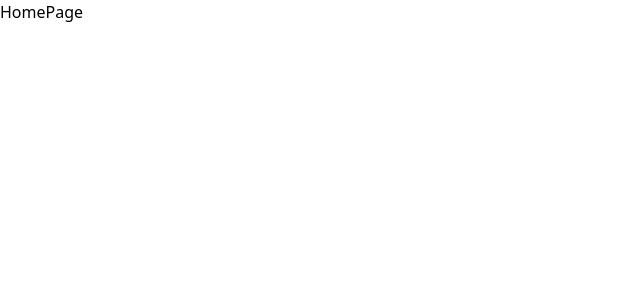
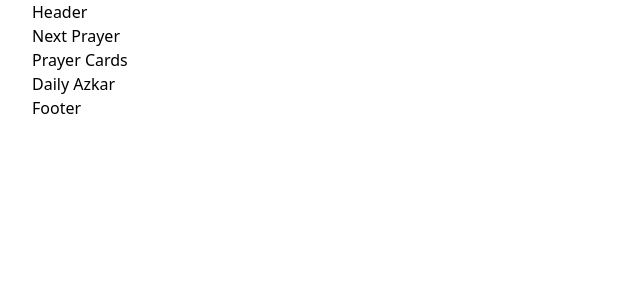
Before and after one commit to k7areef/Adan, a React (Vite) app: page / in a window 1280 px wide. Shown: the top 300 px of the page, without its empty margins (0-640 px from the left). Built offline with nearby package versions, Linux system fonts and the light colour scheme.

Commit message:
feat(layout): add header and footer to App component; enhance HomePage with new sections

```diff
--- a/src/App.jsx
+++ b/src/App.jsx
@@ -1,14 +1,21 @@
 import { Route, Routes } from "react-router-dom";
 // Pages:
 import HomePage from "@pages/HomePage";
+// Common Components:
+import Header from "@components/layout/Header";
+import Footer from "@components/layout/Footer";
 
 function App() {
   return (
     <div className="App">
+      {/* Header */}
+      <Header />
       {/* Routes */}
       <Routes>
         <Route path="/" element={<HomePage />} />
       </Routes>
+      {/* Footer */}
+      <Footer />
     </div>
   )
 }
--- /dev/null
+++ b/src/components/layout/Footer.jsx
@@ -0,0 +1,11 @@
+function Footer() {
+    return (
+        <footer>
+            <div className="container">
+                Footer
+            </div>
+        </footer>
+    )
+}
+
+export default Footer;
--- /dev/null
+++ b/src/components/layout/Header.jsx
@@ -0,0 +1,11 @@
+function Header() {
+    return (
+        <header>
+            <div className="container">
+                Header
+            </div>
+        </header>
+    )
+}
+
+export default Header;
--- /dev/null
+++ b/src/components/sections/DailyAzkar.jsx
@@ -0,0 +1,11 @@
+function DailyAzkar() {
+    return (
+        <section className="daily-azkar-section" id="dailyAzkar">
+            <div className="container">
+                Daily Azkar
+            </div>
+        </section>
+    )
+}
+
+export default DailyAzkar;
--- /dev/null
+++ b/src/components/sections/NextPrayer.jsx
@@ -0,0 +1,11 @@
+function NextPrayer() {
+    return (
+        <section className="next-prayer-section" id="nextPrayer">
+            <div className="container">
+                Next Prayer
+            </div>
+        </section>
+    )
+}
+
+export default NextPrayer;
--- /dev/null
+++ b/src/components/sections/PrayerCards.jsx
@@ -0,0 +1,11 @@
+function PrayerCards() {
+    return (
+        <section className="prayer-cards-section" id="prayerCards">
+            <div className="container">
+                Prayer Cards
+            </div>
+        </section>
+    )
+}
+
+export default PrayerCards;
--- a/src/pages/HomePage.jsx
+++ b/src/pages/HomePage.jsx
@@ -1,7 +1,16 @@
+import DailyAzkar from "@components/sections/DailyAzkar";
+import NextPrayer from "@components/sections/NextPrayer";
+import PrayerCards from "@components/sections/PrayerCards";
+
 function HomePage() {
     return (
         <div className="home-page">
-            HomePage
+            {/* Next Prayer */}
+            <NextPrayer />
+            {/* Prayer Cards */}
+            <PrayerCards />
+            {/* Daily Azkar */}
+            <DailyAzkar />
         </div>
     )
 }
```
